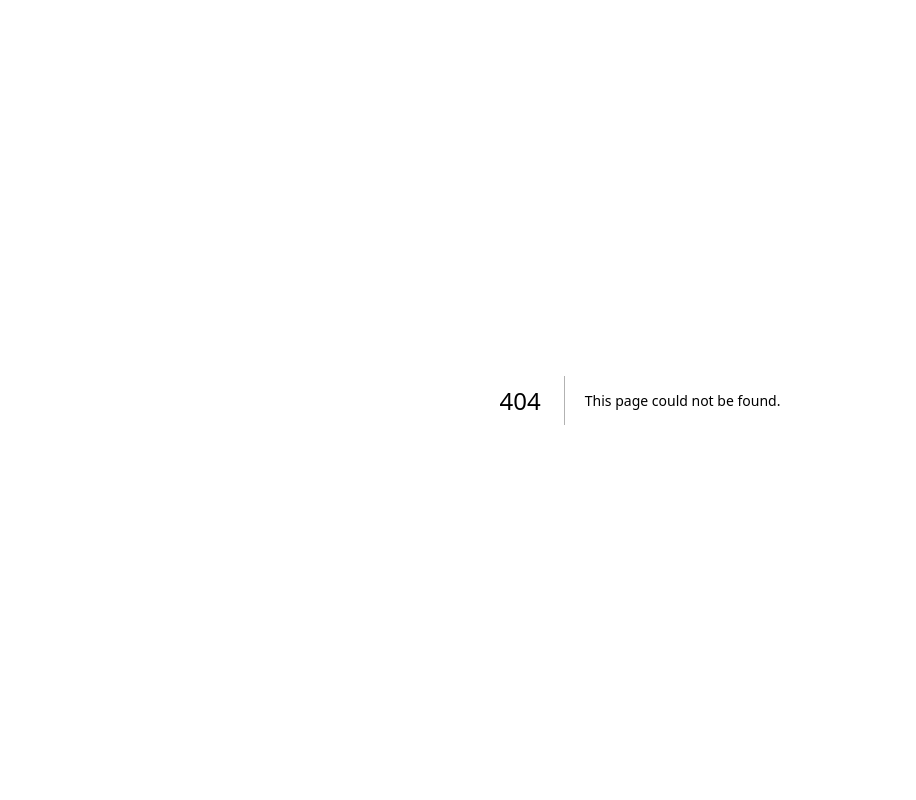
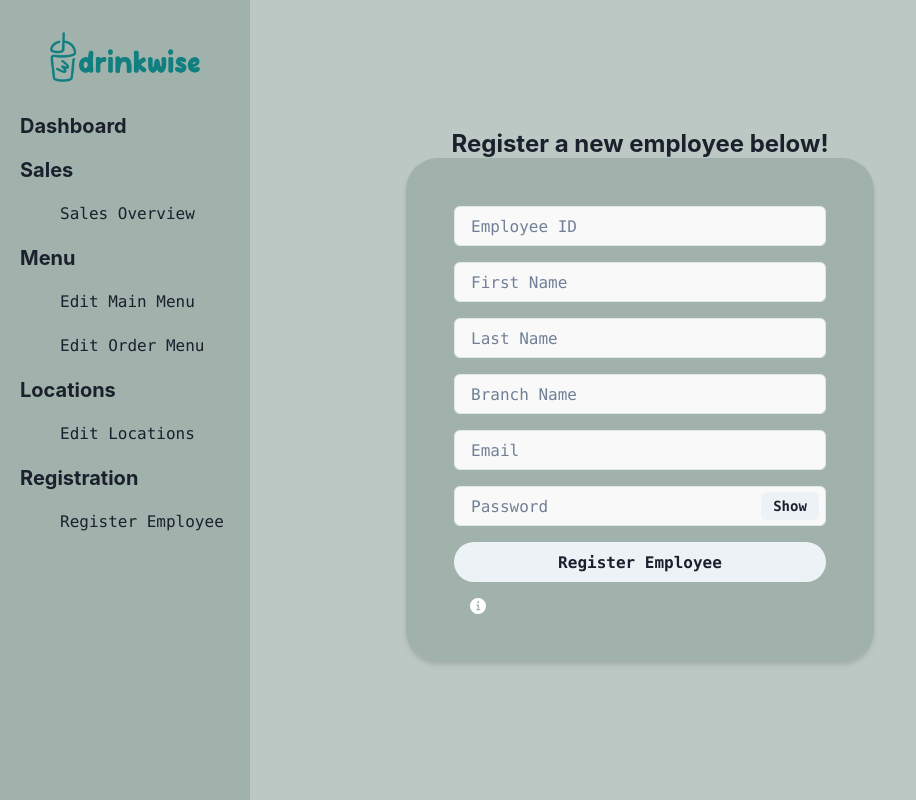
Before and after one commit to Techsip-CAP805/drinkwise, a Next.js app: page /admin/userid/edit/adminRegister in a window 1280 px wide. Before the commit this address had no page. Shown: the whole page, without its empty margins (0-916 px from the left). Built offline with nearby package versions, Linux system fonts and the light colour scheme.

Commit message:
Employee register - admin portal

```diff
--- a/model/employeeModel.js
+++ b/model/employeeModel.js
@@ -7,6 +7,8 @@ const employeeSchema = new mongoose.Schema({
   lastName: { type: String, required: true },
   branchName: { type: String, required: true },
   emailAddress: { type: String, required: true, unique: true },
+  password: { type: String, required: true },
+
 }, { collection: 'EMPLOYEE' });
 
 const Employee = mongoose.models.Employee || mongoose.model('Employee', employeeSchema);
--- a/package.json
+++ b/package.json
@@ -24,6 +24,7 @@
     "next": "^14.2.4",
     "next-auth": "^4.24.7",
     "react": "^18.3.1",
+    "react-auth-kit": "^3.1.3",
     "react-chartjs-2": "^5.2.0",
     "react-dom": "^18.3.1",
     "react-scroll": "^1.9.0"
--- a/src/components/AdminSideNav.js
+++ b/src/components/AdminSideNav.js
@@ -47,6 +47,12 @@ const AdminSideNav = () => {
         <Link href='/admin/userid/edit/locations'>
           <Text pl={10}>Edit Locations</Text>
         </Link>
+        <Link href='/admin/userid/edit/adminRegister'>
+          <Heading size="md">Registration</Heading>
+        </Link>
+        <Link href='/admin/userid/edit/adminRegister'>
+          <Text pl={10}>Register Employee</Text>
+        </Link>
       </Stack>
     </Box>
   );
--- /dev/null
+++ b/src/pages/admin/[userID]/edit/adminRegister.js
@@ -0,0 +1,217 @@
+import React, { useRef, useState } from 'react';
+import {
+  Box, Container, Flex, Text, Heading, Input, Button, InputGroup, Stack, FormControl, InputRightElement, useToast, Tooltip
+} from '@chakra-ui/react';
+import { InfoIcon } from '@chakra-ui/icons'; // Import InfoIcon from Chakra UI
+import Navbar from '../../../../components/Navbar';
+import Footer from '../../../../components/Footer';
+import AdminSideNav from '@/components/AdminSideNav';
+export const validatePasswordReq = (password) => {
+  const passwordRegex = /^(?=.*[A-Za-z])(?=.*\d)(?=.*[@$!%*?&])[A-Za-z\d@$!%*?&]{8,}$/;
+  return passwordRegex.test(password);
+}
+
+const AdminRegisterEmployee = () => {
+  const employeeIDRef = useRef();
+  const firstNameRef = useRef();
+  const lastNameRef = useRef();
+  const branchNameRef = useRef();
+  const emailRef = useRef();
+  const passwordRef = useRef();
+  const [showPassword, setShowPassword] = useState(false);
+  const toast = useToast();
+
+  const handleShowClick = () => setShowPassword(!showPassword);
+
+  const handleRegister = async (e) => {
+    e.preventDefault();
+
+    const employeeID = employeeIDRef.current.value;
+    const firstName = firstNameRef.current.value;
+    const lastName = lastNameRef.current.value;
+    const branchName = branchNameRef.current.value;
+    const email = emailRef.current.value;
+    const password = passwordRef.current.value;
+
+    if (!validatePasswordReq(password)) {
+      toast({
+        title: 'Registration failed.',
+        description: "Password must be at least 8 characters long and contain at least one letter, one number, and one special character.",
+        status: 'error',
+        duration: 5000,
+        isClosable: true,
+      });
+      return;
+    }
+
+    try {
+      const response = await fetch('/api/employeeRegisterApi', {
+        method: 'POST',
+        headers: {
+          'Content-Type': 'application/json',
+        },
+        body: JSON.stringify({ employeeID, firstName, lastName, branchName, emailAddress: email, password }),
+      });
+
+      if (response.ok) {
+        employeeIDRef.current.value = '';
+        firstNameRef.current.value = '';
+        lastNameRef.current.value = '';
+        branchNameRef.current.value = '';
+        emailRef.current.value = '';
+        passwordRef.current.value = '';
+        setShowPassword(false);
+        toast({
+          title: 'Employee registered.',
+          description: `Employee ${firstName} ${lastName} registered successfully.`,
+          status: 'success',
+          duration: 5000,
+          isClosable: true,
+        });
+      } else {
+        toast({
+          title: 'Registration failed.',
+          description: 'Email already exists or other error occurred.',
+          status: 'error',
+          duration: 5000,
+          isClosable: true,
+        });
+      }
+    } catch (error) {
+      console.error('Error registering employee:', error);
+      toast({
+        title: 'Registration failed.',
+        description: 'Something went wrong. Please try again.',
+        status: 'error',
+        duration: 5000,
+        isClosable: true,
+      });
+    }
+  };
+
+  return (
+
+    <Box bg='#bcc8c3'>
+
+      <AdminSideNav />
+
+      <Container w='100vw' h='100vh' maxH='100vh' maxW='7xl'>
+        <Flex
+          flexDirection="column"
+          width="100wh"
+          height="100vh"
+          justifyContent="center"
+          alignItems="center"
+        >
+
+          <Stack
+            flexDir="column"
+            mb="2"
+            justifyContent="center"
+            alignItems="center"
+          >
+            <Box minW={{ base: "90%", md: "468px" }}>
+            <Heading align='center' fontSize='2xl'>Register a new employee below!</Heading>
+              <form onSubmit={handleRegister}>
+                <Stack
+                  spacing={4}
+                  p="3rem"
+                  backgroundColor="#a0b2ab"
+                  boxShadow="md"
+                  borderRadius='2em'
+                >
+                  <FormControl>
+                    <InputGroup>
+                      <Input
+                        ref={employeeIDRef}
+                        type="number"
+                        placeholder="Employee ID"
+                        backgroundColor="whiteAlpha.900"
+                        required
+                      />
+                    </InputGroup>
+                  </FormControl>
+                  <FormControl>
+                    <InputGroup>
+                      <Input
+                        ref={firstNameRef}
+                        type="text"
+                        placeholder="First Name"
+                        backgroundColor="whiteAlpha.900"
+                        required
+                      />
+                    </InputGroup>
+                  </FormControl>
+                  <FormControl>
+                    <InputGroup>
+                      <Input
+                        ref={lastNameRef}
+                        type="text"
+                        placeholder="Last Name"
+                        backgroundColor="whiteAlpha.900"
+                        required
+                      />
+                    </InputGroup>
+                  </FormControl>
+                  <FormControl>
+                    <InputGroup>
+                      <Input
+                        ref={branchNameRef}
+                        type="text"
+                        placeholder="Branch Name"
+                        backgroundColor="whiteAlpha.900"
+                        required
+                      />
+                    </InputGroup>
+                  </FormControl>
+                  <FormControl>
+                    <InputGroup>
+                      <Input
+                        ref={emailRef}
+                        type="email"
+                        placeholder="Email"
+                        backgroundColor="whiteAlpha.900"
+                        required
+                      />
+                    </InputGroup>
+                  </FormControl>
+                  <FormControl>
+                    <InputGroup>
+                      <Input
+                        ref={passwordRef}
+                        type={showPassword ? "text" : "password"}
+                        placeholder="Password"
+                        backgroundColor="whiteAlpha.900"
+                        required
+                      />
+                      <InputRightElement width="4.5rem">
+                        <Button h="1.75rem" size="sm" onClick={handleShowClick}>
+                          {showPassword ? "Hide" : "Show"}
+                        </Button>
+                      </InputRightElement>
+                    </InputGroup>
+                  </FormControl>
+                  <Button
+                    borderRadius={'2em'}
+                    type="submit"
+                    variant="solid"
+                    width="full"
+                    _hover={{ bg: 'teal' }}
+                  >
+                    Register Employee
+                  </Button>
+                  <Tooltip label="Password must be at least 8 characters long and contain at least one letter, one number, and one special character." aria-label="Password requirements">
+                    <InfoIcon ml={4} color="white" />
+                  </Tooltip>
+                </Stack>
+              </form>
+            </Box>
+          </Stack>
+        </Flex>
+
+      </Container>
+    </Box>
+  );
+};
+
+export default AdminRegisterEmployee;
--- /dev/null
+++ b/src/pages/api/employeeRegisterApi.js
@@ -0,0 +1,42 @@
+// pages/api/employeeRegisterApi.js
+import { connectToDatabase } from '../../../lib/mongodb';
+import Employee from '../../../model/employeeModel';
+import bcrypt from 'bcrypt';
+
+export default async function handler(req, res) {
+  await connectToDatabase();
+
+  if (req.method === 'POST') {
+    const { employeeID, firstName, lastName, branchName, emailAddress, password } = req.body;
+
+    // Check if the email already exists
+    const existingEmployee = await Employee.findOne({ emailAddress }).exec();
+    if (existingEmployee) {
+      return res.status(400).json({ error: 'Email already in use' });
+    }
+
+    // Hash the password before saving it
+    const hashedPassword = await bcrypt.hash(password, 12);
+
+    // Create new employee
+    const newEmployee = new Employee({
+      employeeID,
+      firstName,
+      lastName,
+      branchName,
+      emailAddress,
+      password: hashedPassword,
+    });
+
+    try {
+      const savedEmployee = await newEmployee.save();
+      res.status(201).json({ message: 'Employee registered successfully', employee: savedEmployee });
+    } catch (error) {
+      console.error('Error registering employee:', error);
+      res.status(500).json({ error: 'Failed to register employee' });
+    }
+  } else {
+    res.setHeader('Allow', ['POST']);
+    res.status(405).end(`Method ${req.method} Not Allowed`);
+  }
+}
```
Also changed, not shown: 1 other file (tests, documents, lock files or other folders).
